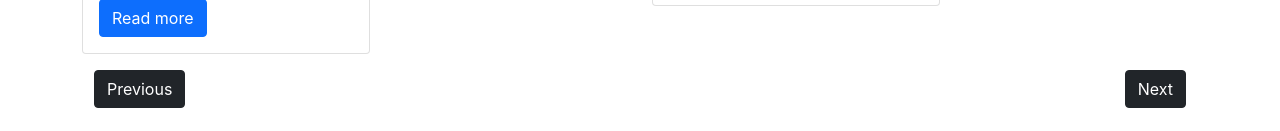
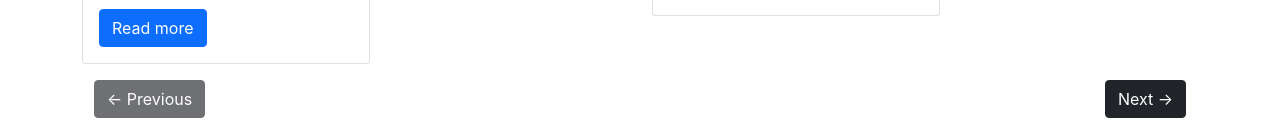
Before and after one commit to viveky45/news-app, a React (Create React App) app in the folder my-app/: page / in a window 1280 px wide. Shown: the part 2464-2595 px from the top of the page. Built offline with nearby package versions, Linux system fonts and the light colour scheme; no server answers.

Commit message:
added spinner functionality

```diff
--- a/my-app/src/App.js
+++ b/my-app/src/App.js
@@ -7,7 +7,7 @@ export default class App extends Component {
     return (
       <div>
         <Navbar/>
-        <News/>
+        <News pageSize={8}/>
       </div>
     )
   }
--- a/my-app/src/components/News.js
+++ b/my-app/src/components/News.js
@@ -1,5 +1,6 @@
 import React, { Component } from 'react'
 import NewsItem from './NewsItem'
+import Spinner from './Spinner';
 
 export default class News extends Component {
 
@@ -271,35 +272,60 @@ export default class News extends Component {
         super();
         this.state={
             articles:this.articles,
-            loading:false
+            loading:false,
+            page:1
         }
     }
     async componentDidMount(){
-        let url="https://newsapi.org/v2/everything?q=tesla&from=2021 08 08&sortBy=publishedAt&apiKey=a2f198470e4242b8ac53a1ecafbba5b5";
+        let url=`https://newsapi.org/v2/everything?q=tesla&from=2021-08-22&sortBy=publishedAt&apiKey=a2f198470e4242b8ac53a1ecafbba5b5&pageSize=${this.props.pageSize}`;
           let data=await fetch(url);
           let parsedData=await data.json();
-          this.setState({articles: parsedData.articles})
+          this.setState({articles: parsedData.articles,totalResults:parsedData.totalResults})
       }
-   handleprev=()=>{
-
+   handlePrevClick= async()=>{
+     let url = `https://newsapi.org/v2/everything?q=tesla&from=2021-08-22&sortBy=publishedAt&apiKey=a2f198470e4242b8ac53a1ecafbba5b5&page=${this.state.page + 1}&pageSize=${this.props.pageSize}`
+    this.setState({loading:true})
+     let data=await fetch(url);
+    let parsedData=await data.json();
+    this.setState({
+        page:this.state.page-1,
+        articles: parsedData.articles,
+        loading:false
+    })
+    }
+   handleNextClick=async()=>
+   {
+       if(!(this.state.page + 1> Math.ceil(this.state.totalResults/this.props.pageSize)))
+       {
+    let url=`https://newsapi.org/v2/everything?q=tesla&from=2021-08-22&sortBy=publishedAt&apiKey=a2f198470e4242b8ac53a1ecafbba5b5&page=${this.state.page+1}&pageSize=${this.props.pageSize}`;
+    this.setState({loading:true})
+    let data=await fetch(url);
+    let parsedData=await data.json();
+    this.setState({
+        page:this.state.page+1,
+        articles: parsedData.articles,
+        loading:false
+    })
+       }
    }
 
     render() {
         return (
             <div className="container my 3" >
-                <h2>Newsapp  Top Headlines</h2>
+                <h1 className="text-center">Newsapp  Top Headlines</h1>
+                {this.state.loading && <Spinner/>}
                  <div className="row" >
-                {this.state.articles.map((element)=>{
+                {!this.state.loading && this.state.articles.map((element)=>{
 
                return <div className="col md 4" key={element.url}>
-                    <NewsItem title={element.title} description={element.description} imageurl={element.urlToImage} newsUrl={element.url}/>
+                    <NewsItem title={element.title?element.title:""} description={element.description?element.description:""} imageurl={element.urlToImage} newsUrl={element.url}/>
                 </div>
                 })}
                 </div>
 
                 <div className="container my-3 d-flex justify-content-between">
-                    <button type="button" class="btn btn-dark" onClick={this.handleprev}>Previous</button>
-                    <button type="button" class="btn btn-dark" onClick={this.handlenext}>Next</button>
+                    <button disabled={this.state.page<=1} type="button" class="btn btn-dark" onClick={this.handlePrevClick}> &larr; Previous</button>
+                    <button disabled={this.state.page + 1> Math.ceil(this.state.totalResults/this.props.pageSize)}type="button" class="btn btn-dark" onClick={this.handleNextClick}>Next &rarr;</button>
                     </div>
 
 
--- /dev/null
+++ b/my-app/src/components/Spinner.js
@@ -0,0 +1,11 @@
+import React, { Component } from 'react'
+import loader from './ajax-loader.gif'
+export default class Spinner extends Component {
+    render() {
+        return (
+            <div className="text-center">
+                <img src={loader} alt="loading" />
+            </div>
+        )
+    }
+}
```
Also changed, not shown: my-app/src/components/ajax-loader.gif (added).
